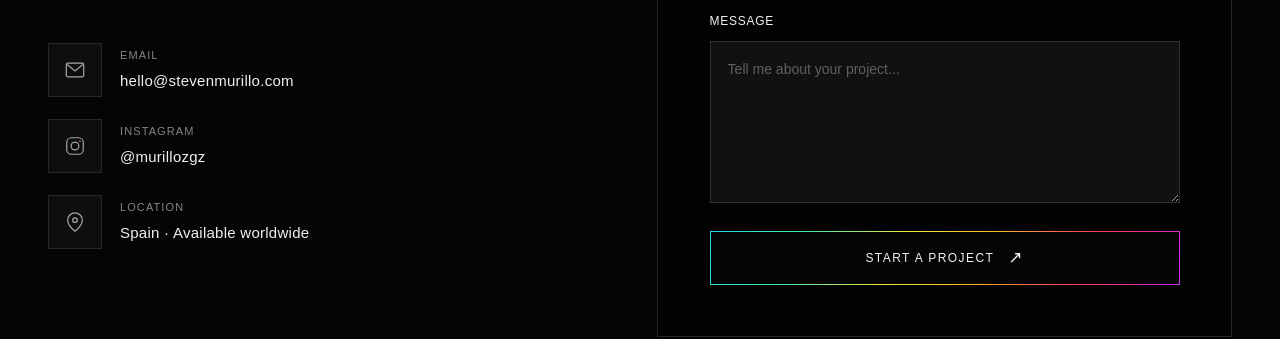
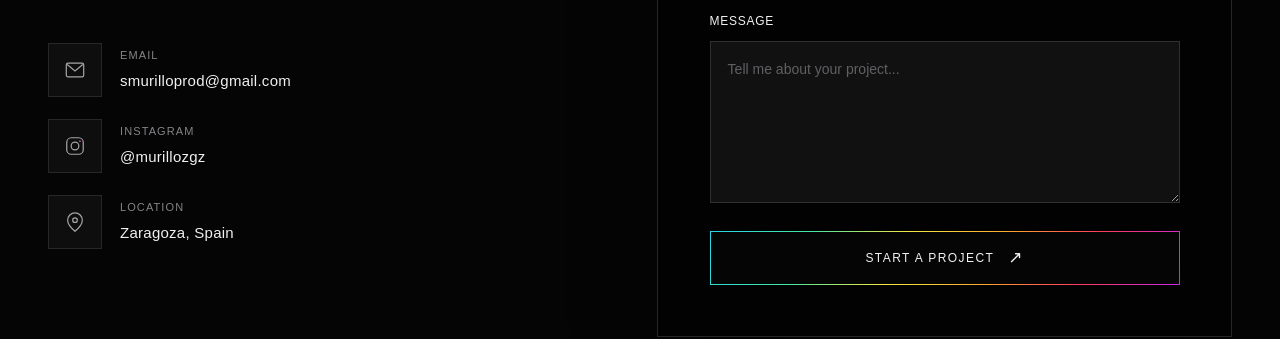
Before and after one commit to Snalonk/steven-murillo, a Next.js app: page / in a window 1280 px wide. Shown: the part 2983-3322 px from the top of the page. Built offline with nearby package versions, Linux system fonts and the light colour scheme.

Commit message:
Update contact email and location details for improved accuracy

```diff
--- a/app/page.tsx
+++ b/app/page.tsx
@@ -117,9 +117,9 @@ export default function Home() {
             <p>Have an idea in mind? Tell me what you need and I&apos;ll get back to you as soon as possible. I&apos;d love to hear about your next project and help bring it to life through color.</p>
 
             <address className="contact__details">
-              <a href="mailto:hello@stevenmurillo.com">
+              <a href="mailto:smurilloprod@gmail.com">
                 <span className="contact-icon"><MailIcon /></span>
-                <span><small>Email</small><strong>hello@stevenmurillo.com</strong></span>
+                <span><small>Email</small><strong>smurilloprod@gmail.com</strong></span>
               </a>
               <a href="https://www.instagram.com/murillozgz/">
                 <span className="contact-icon"><InstagramIcon /></span>
@@ -127,12 +127,12 @@ export default function Home() {
               </a>
               <p>
                 <span className="contact-icon"><PinIcon /></span>
-                <span><small>Location</small><strong>Spain · Available worldwide</strong></span>
+                <span><small>Location</small><strong>Zaragoza, Spain</strong></span>
               </p>
             </address>
           </div>
 
-          <form className="contact-form" action="mailto:hello@stevenmurillo.com" method="post" encType="text/plain">
+          <form className="contact-form" action="mailto:smurilloprod@gmail.com" method="post" encType="text/plain">
             <div className="form-field">
               <label htmlFor="contact-name">Name</label>
               <input id="contact-name" name="Name" type="text" placeholder="Your name" autoComplete="name" required />
```
